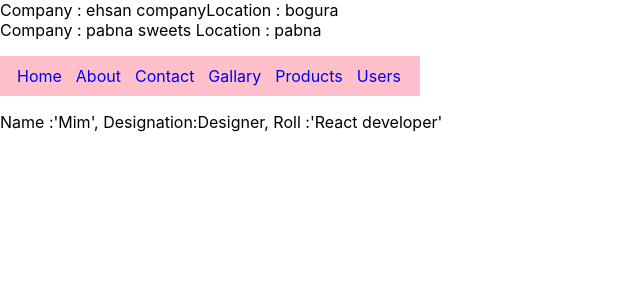
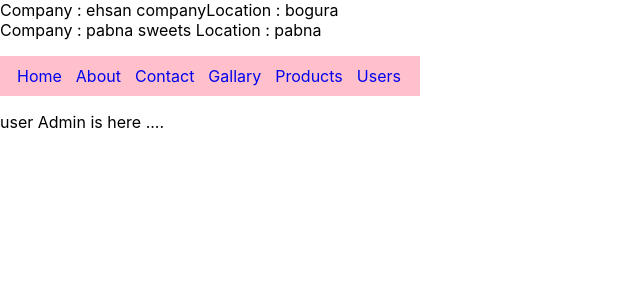
Before and after one commit to Mim-Hakkani/ReactRouter6, a React (Create React App) app: page /users/admin in a window 1280 px wide. Shown: the top 300 px of the page, without its empty margins (0-640 px from the left). Built offline with nearby package versions, Linux system fonts and the light colour scheme.

Commit message:
dynamic routing part 2

```diff
--- a/src/App.js
+++ b/src/App.js
@@ -6,6 +6,7 @@ import Main from './ContextApi/Main';
 import Nav from './Navigation/Nav';
 import Page404 from './pages/404';
 import About from './pages/About';
+import Admin from './pages/Admin';
 import Contact from './pages/Contact';
 import FeatureProducts from './pages/FeatureProducts';
 import Gallary from './pages/Gallary';
@@ -60,6 +61,7 @@ function App() {
 
         <Route path="users" element={<Users /> }/>
         <Route path="users/:userId" element={<UserDetails /> }/>
+        <Route path="users/admin" element={<Admin /> }/>
 
 
 
--- /dev/null
+++ b/src/pages/Admin.js
@@ -0,0 +1,11 @@
+import React from 'react';
+
+const Admin = () => {
+    return (
+        <div>
+            user Admin is here ....
+        </div>
+    );
+};
+
+export default Admin;
```
Also changed, not shown: 1 other file (tests, documents, lock files or other folders).
